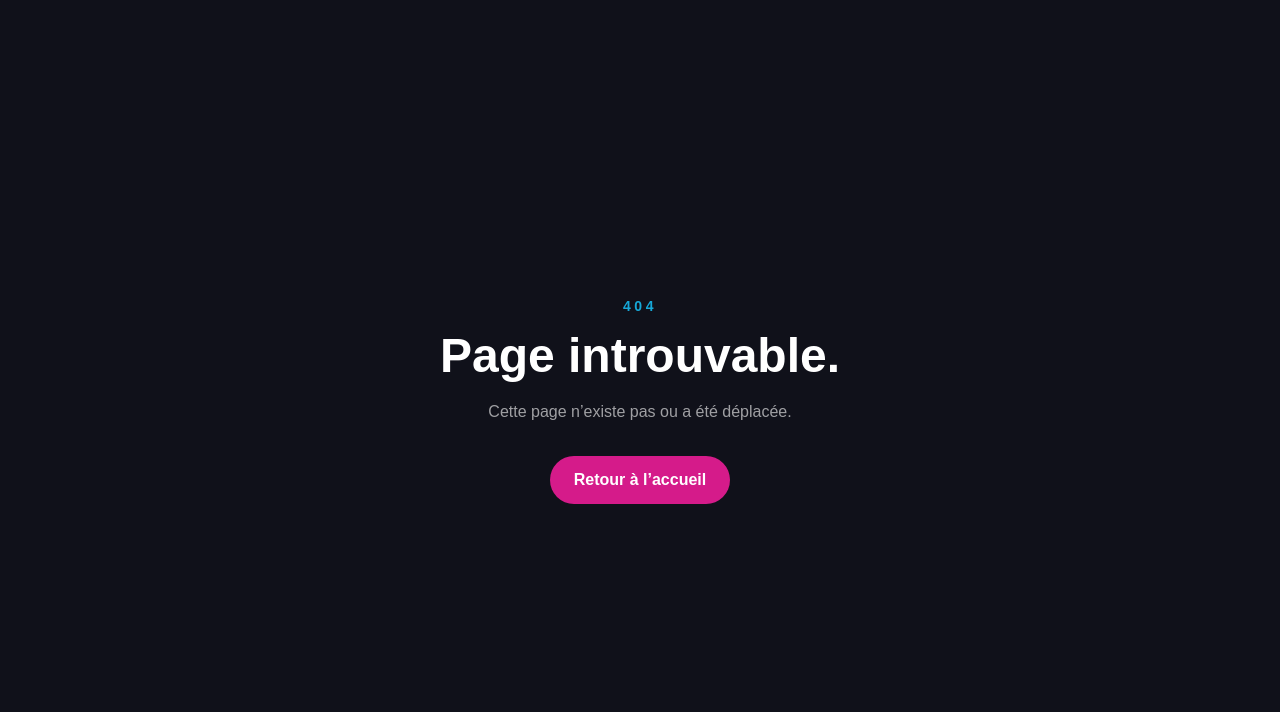
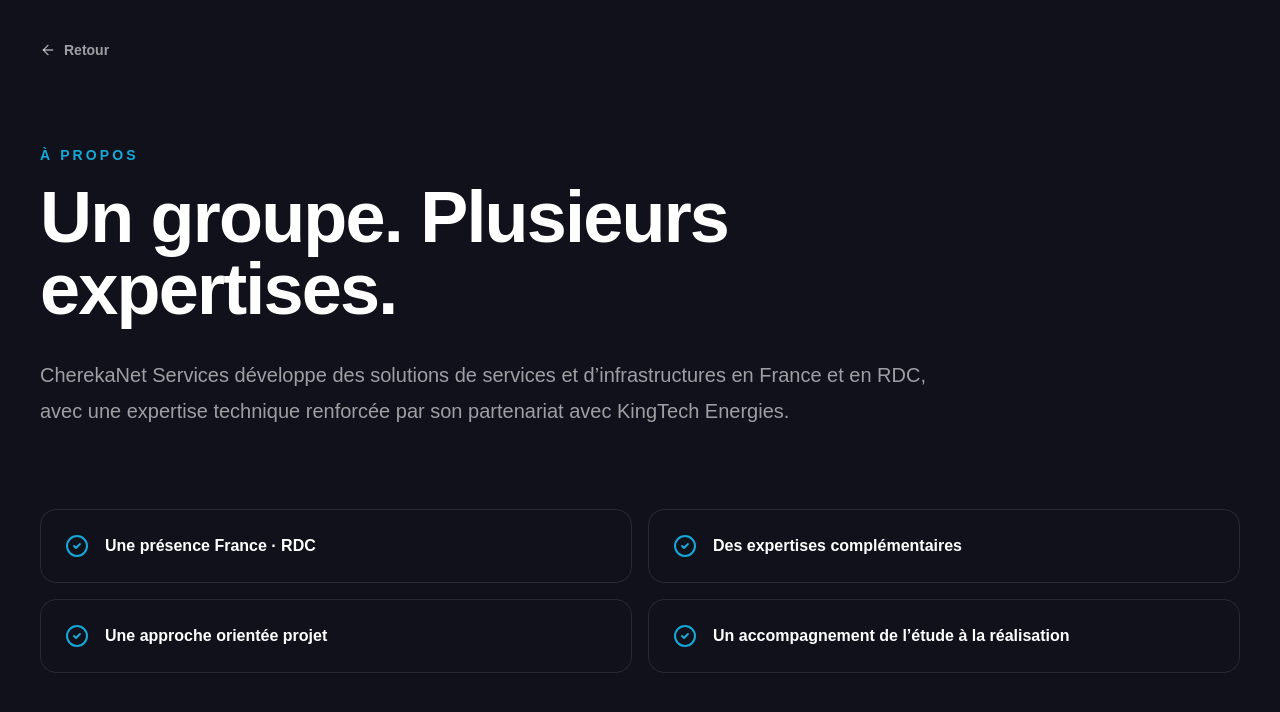
Before and after one commit to stevendolela/cherekanet, a Next.js app: page /about in a window 1280 px wide. Before the commit this address had no page. Shown: the top 712 px of the page. Built offline with nearby package versions, Linux system fonts and the light colour scheme.

Commit message:
feat: add about page

```diff
--- /dev/null
+++ b/app/about/page.tsx
@@ -0,0 +1,22 @@
+import Link from "next/link";
+import { ArrowLeft, CheckCircle2 } from "lucide-react";
+
+export default function AboutPage() {
+  return (
+    <main className="min-h-screen bg-[#10111a] px-6 py-10 text-white lg:px-10">
+      <div className="mx-auto max-w-7xl">
+        <Link href="/" className="inline-flex items-center gap-2 text-sm font-bold text-white/60 hover:text-white"><ArrowLeft size={16}/> Retour</Link>
+        <div className="mt-20 max-w-4xl">
+          <p className="text-sm font-bold uppercase tracking-[.22em] text-[#16a8d8]">À propos</p>
+          <h1 className="mt-4 text-5xl font-black tracking-tight sm:text-7xl">Un groupe. Plusieurs expertises.</h1>
+          <p className="mt-8 text-xl leading-9 text-white/60">CherekaNet Services développe des solutions de services et d’infrastructures en France et en RDC, avec une expertise technique renforcée par son partenariat avec KingTech Energies.</p>
+        </div>
+        <div className="mt-20 grid gap-4 md:grid-cols-2">
+          {["Une présence France · RDC", "Des expertises complémentaires", "Une approche orientée projet", "Un accompagnement de l’étude à la réalisation"].map((x) => (
+            <div key={x} className="flex gap-4 rounded-2xl border border-white/10 p-6"><CheckCircle2 className="shrink-0 text-[#16a8d8]"/><span className="font-bold">{x}</span></div>
+          ))}
+        </div>
+      </div>
+    </main>
+  );
+}
```
